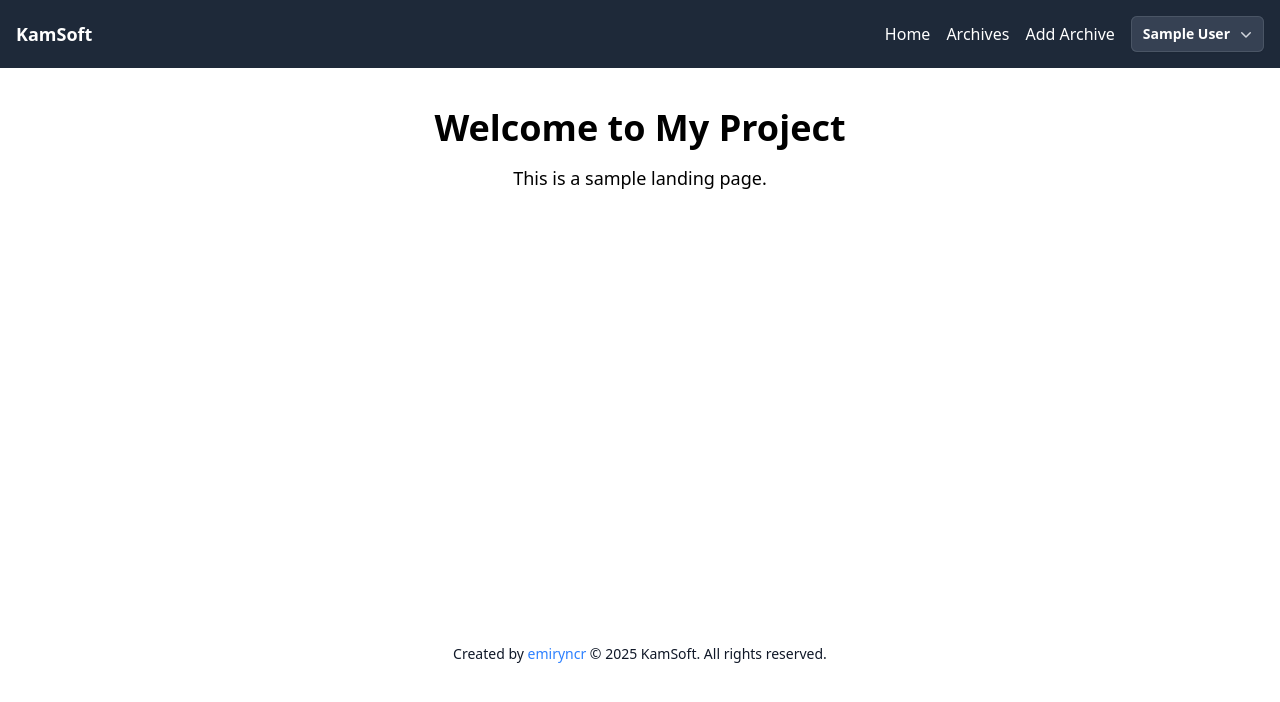
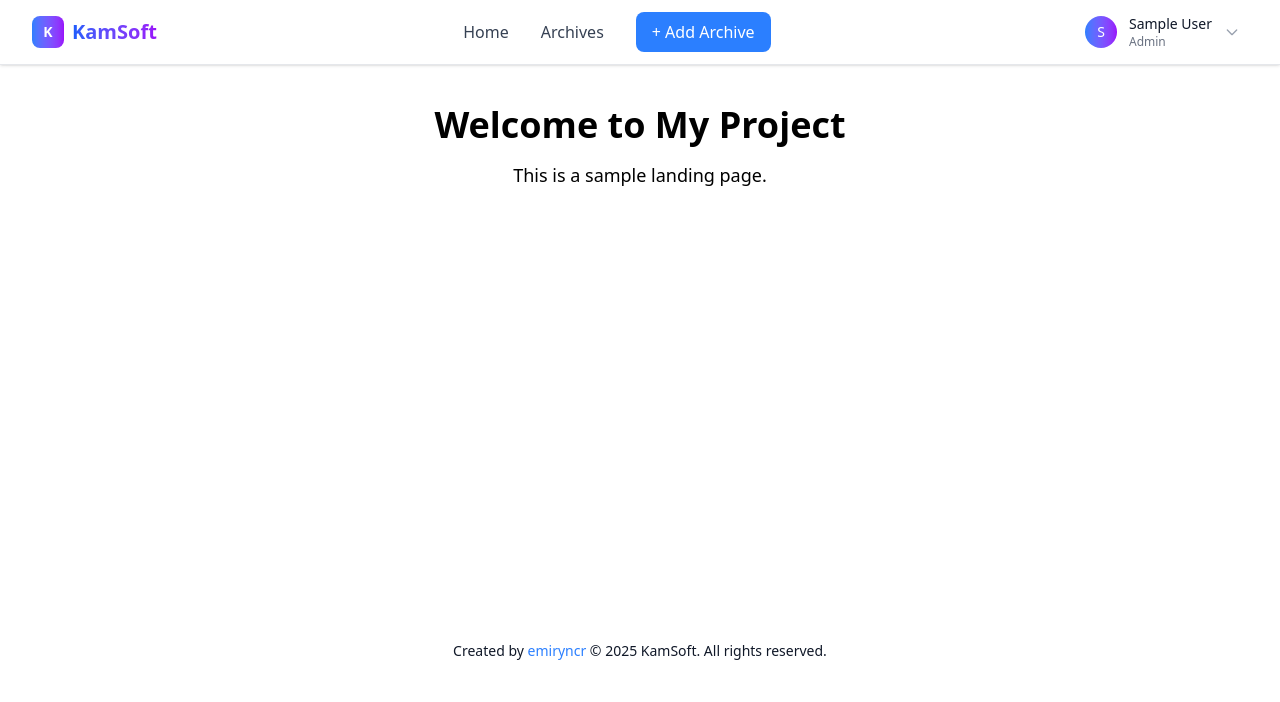
Before and after one commit to emiryncr/kamsoft-archive-system, a React (Vite) app in the folder frontend/: page / in a window 1280 px wide. Shown: the top 702 px of the page. Built offline with nearby package versions, Linux system fonts and the light colour scheme; sample sign-in values are in the browser's storage.

Commit message:
Navbar UI update

```diff
--- a/frontend/src/components/layout/Navbar.jsx
+++ b/frontend/src/components/layout/Navbar.jsx
@@ -10,62 +10,237 @@ const Navbar = () => {
   const handleLogout = () => {
     logout();
     setDropdownOpen(false);
-  }
+  };
 
   const canAddItems = user && (user.role === 'archiver' || user.role === 'admin');
 
   return (
-    <nav className="bg-gray-800 text-white p-4 flex items-center justify-between">
-      <Link to="/" className="text-lg font-bold">KamSoft</Link>
+    <nav className="bg-white/95 backdrop-blur-sm border-b border-gray-200 shadow-sm sticky top-0 z-50">
+      <div className="max-w-7xl mx-auto px-4 sm:px-6 lg:px-8">
+        <div className="flex items-center justify-between h-16">
+          <Link to="/" className="flex items-center space-x-2">
+            <div className="w-8 h-8 bg-gradient-to-r from-blue-500 to-purple-600 rounded-lg flex items-center justify-center">
+              <span className="text-white font-bold text-sm">K</span>
+            </div>
+            <span className="text-xl font-bold bg-gradient-to-r from-blue-600 to-purple-600 bg-clip-text text-transparent">
+              KamSoft
+            </span>
+          </Link>
 
-      <button
-        className="md:hidden block"
-        onClick={() => setMenuOpen(!menuOpen)}
-        aria-label="Toggle menu"
+          <div className="hidden md:flex items-center space-x-8">
+            <Link to="/" className="text-gray-700 hover:text-blue-600 transition-colors duration-200">
+              Home
+            </Link>
+            <Link to="/archives" className="text-gray-700 hover:text-blue-600 transition-colors duration-200">
+              Archives
+            </Link>
+            {canAddItems && (
+              <Link
+                to="/archives/new"
+                className="bg-blue-500 text-white px-4 py-2 rounded-lg hover:bg-blue-600 transition-colors duration-200 font-medium"
               >
-        <svg className="w-6 h-6" fill="none" stroke="currentColor" viewBox="0 0 24 24">
-          <path strokeLinecap="round" strokeLinejoin="round" strokeWidth={2}
-            d="M4 6h16M4 12h16M4 18h16" />
-        </svg>
-      </button>
+                + Add Archive
+              </Link>
+            )}
+          </div>
 
           <div className="hidden md:flex items-center space-x-4">
-        <Link to="/" className="hover:text-gray-300">Home</Link>
-        <Link to="/archives" className="hover:text-gray-300">Archives</Link>
-        {canAddItems && <Link to="/archives/new" className="hover:text-gray-300">Add Archive</Link>}
-
             {!user ? (
-          <Link to="/login" className=" hover:bg-blue-700 bg-blue-600 rounded-xl px-2 py-1 font-bold">Login</Link>
+              <div className="flex items-center space-x-3">
+                <Link
+                  to="/signup"
+                  className="text-gray-700 hover:text-blue-600 transition-colors duration-200"
+                >
+                  Sign Up
+                </Link>
+                <Link
+                  to="/login"
+                  className="bg-blue-500 text-white px-4 py-2 rounded-lg hover:bg-blue-600 transition-colors duration-200 font-medium"
+                >
+                  Login
+                </Link>
+              </div>
             ) : (
               <div className="relative">
                 <button
                   onClick={() => setDropdownOpen(!dropdownOpen)}
-              className="inline-flex w-full justify-center gap-x-1.5 rounded-md bg-gray-700 px-3 py-2 text-sm font-semibold text-white shadow-xs ring-1 ring-gray-600 ring-inset hover:bg-gray-600"
+                  className="flex items-center space-x-3 p-2 rounded-lg hover:bg-gray-100 transition-colors duration-200"
                 >
-              {user.name || user.username || 'User'}
-              <svg viewBox="0 0 20 20" fill="currentColor" className="-mr-1 size-5 text-gray-300">
-                <path d="M5.22 8.22a.75.75 0 0 1 1.06 0L10 11.94l3.72-3.72a.75.75 0 1 1 1.06 1.06l-4.25 4.25a.75.75 0 0 1-1.06 0L5.22 9.28a.75.75 0 0 1 0-1.06Z" clipRule="evenodd" fillRule="evenodd" />
+                  <div className="w-8 h-8 bg-gradient-to-r from-blue-500 to-purple-600 rounded-full flex items-center justify-center">
+                    <span className="text-white font-medium text-sm">
+                      {(user.name || user.username)?.charAt(0).toUpperCase()}
+                    </span>
+                  </div>
+                  <div className="text-left">
+                    <div className="text-sm font-medium text-gray-900">
+                      {user.name || user.username}
+                    </div>
+                    <div className="text-xs text-gray-500 capitalize">{user.role}</div>
+                  </div>
+                  <svg className="w-4 h-4 text-gray-400" fill="none" stroke="currentColor" viewBox="0 0 24 24">
+                    <path strokeLinecap="round" strokeLinejoin="round" strokeWidth={2} d="M19 9l-7 7-7-7" />
                   </svg>
                 </button>
 
                 {dropdownOpen && (
-              <div className="absolute right-0 mt-2 w-56 origin-top-right rounded-md bg-white shadow-lg ring-1 ring-black/5 z-50">
-                <div className="py-1">
-                  <div className="block px-4 py-2 text-sm text-gray-500 border-b">
-                    Role: {user.role}
+                  <div className="absolute right-0 mt-2 w-64 bg-white rounded-xl shadow-lg border border-gray-200 py-2 z-50">
+                    <div className="px-4 py-3 border-b border-gray-100">
+                      <div className="text-sm font-medium text-gray-900">{user.name || user.username}</div>
+                      <div className="text-sm text-gray-500">{user.email}</div>
+                      <div className="text-xs text-blue-600 capitalize font-medium mt-1">{user.role}</div>
                     </div>
+
+                    <div className="py-2">
                       <Link
                         to="/profile"
                         onClick={() => setDropdownOpen(false)}
-                    className="block px-4 py-2 text-sm text-gray-700 hover:bg-gray-100 hover:text-gray-900"
+                        className="flex items-center px-4 py-2 text-sm text-gray-700 hover:bg-gray-50"
                       >
+                        <svg className="w-4 h-4 mr-3 text-gray-400" fill="none" stroke="currentColor" viewBox="0 0 24 24">
+                          <path strokeLinecap="round" strokeLinejoin="round" strokeWidth={2} d="M16 7a4 4 0 11-8 0 4 4 0 018 0zM12 14a7 7 0 00-7 7h14a7 7 0 00-7-7z" />
+                        </svg>
                         Profile Settings
+                      </Link>
+
+                      {canAddItems && (
+                        <Link
+                          to="/dashboard"
+                          onClick={() => setDropdownOpen(false)}
+                          className="flex items-center px-4 py-2 text-sm text-gray-700 hover:bg-gray-50"
+                        >
+                          <svg className="w-4 h-4 mr-3 text-gray-400" fill="none" stroke="currentColor" viewBox="0 0 24 24">
+                            <path strokeLinecap="round" strokeLinejoin="round" strokeWidth={2} d="M9 19v-6a2 2 0 00-2-2H5a2 2 0 00-2 2v6a2 2 0 002 2h2a2 2 0 002-2zm0 0V9a2 2 0 012-2h2a2 2 0 012 2v10m-6 0a2 2 0 002 2h2a2 2 0 002-2m0 0V5a2 2 0 012-2h2a2 2 0 012 2v14a2 2 0 01-2 2h-2a2 2 0 01-2-2z" />
+                          </svg>
+                          Dashboard
+                        </Link>
+                      )}
+
+                      {user.role === 'admin' && (
+                        <>
+                          <Link
+                            to="/user-management"
+                            onClick={() => setDropdownOpen(false)}
+                            className="flex items-center px-4 py-2 text-sm text-gray-700 hover:bg-gray-50"
+                          >
+                            <svg className="w-4 h-4 mr-3 text-gray-400" fill="none" stroke="currentColor" viewBox="0 0 24 24">
+                              <path strokeLinecap="round" strokeLinejoin="round" strokeWidth={2} d="M12 4.354a4 4 0 110 5.292M15 21H3v-1a6 6 0 0112 0v1zm0 0h6v-1a6 6 0 00-9-5.197m13.5-9a2.5 2.5 0 11-5 0 2.5 2.5 0 015 0z" />
+                            </svg>
+                            User Management
+                          </Link>
+                          <Link
+                            to="/archive-management"
+                            onClick={() => setDropdownOpen(false)}
+                            className="flex items-center px-4 py-2 text-sm text-gray-700 hover:bg-gray-50"
+                          >
+                            <svg className="w-4 h-4 mr-3 text-gray-400" fill="none" stroke="currentColor" viewBox="0 0 24 24">
+                              <path strokeLinecap="round" strokeLinejoin="round" strokeWidth={2} d="M19 11H5m14 0a2 2 0 012 2v6a2 2 0 01-2 2H5a2 2 0 01-2-2v-6a2 2 0 012-2m14 0V9a2 2 0 00-2-2M5 11V9a2 2 0 012-2m0 0V5a2 2 0 012-2h6a2 2 0 012 2v2M7 7h10" />
+                            </svg>
+                            Archive Management
+                          </Link>
+                        </>
+                      )}
+                    </div>
+
+                    <div className="border-t border-gray-100 pt-2">
+                      <button
+                        onClick={handleLogout}
+                        className="flex items-center w-full px-4 py-2 text-sm text-red-600 hover:bg-red-50"
+                      >
+                        <svg className="w-4 h-4 mr-3" fill="none" stroke="currentColor" viewBox="0 0 24 24">
+                          <path strokeLinecap="round" strokeLinejoin="round" strokeWidth={2} d="M17 16l4-4m0 0l-4-4m4 4H7m6 4v1a3 3 0 01-3 3H6a3 3 0 01-3-3V7a3 3 0 013-3h4a3 3 0 013 3v1" />
+                        </svg>
+                        Sign Out
+                      </button>
+                    </div>
+                  </div>
+                )}
+              </div>
+            )}
+          </div>
+
+          <button
+            className="md:hidden p-2 rounded-lg hover:bg-gray-100 transition-colors duration-200"
+            onClick={() => setMenuOpen(!menuOpen)}
+          >
+            <svg className="w-6 h-6 text-gray-600" fill="none" stroke="currentColor" viewBox="0 0 24 24">
+              <path strokeLinecap="round" strokeLinejoin="round" strokeWidth={2}
+                d={menuOpen ? "M6 18L18 6M6 6l12 12" : "M4 6h16M4 12h16M4 18h16"} />
+            </svg>
+          </button>
+        </div>
+
+        {menuOpen && (
+          <div className="md:hidden border-t border-gray-200 py-4">
+            <div className="flex flex-col space-y-3">
+              <Link
+                to="/"
+                onClick={() => setMenuOpen(false)}
+                className="text-gray-700 hover:text-blue-600 transition-colors duration-200 py-2"
+              >
+                Home
+              </Link>
+              <Link
+                to="/archives"
+                onClick={() => setMenuOpen(false)}
+                className="text-gray-700 hover:text-blue-600 transition-colors duration-200 py-2"
+              >
+                Archives
+              </Link>
+              {canAddItems && (
+                <Link
+                  to="/archives/new"
+                  onClick={() => setMenuOpen(false)}
+                  className="text-blue-600 font-medium py-2"
+                >
+                  + Add Archive
+                </Link>
+              )}
+
+              {!user ? (
+                <>
+                  <Link
+                    to="/signup"
+                    onClick={() => setMenuOpen(false)}
+                    className="text-gray-700 hover:text-blue-600 transition-colors duration-200 py-2"
+                  >
+                    Sign Up
+                  </Link>
+                  <Link
+                    to="/login"
+                    onClick={() => setMenuOpen(false)}
+                    className="bg-blue-500 text-white px-4 py-2 rounded-lg text-center font-medium"
+                  >
+                    Login
+                  </Link>
+                </>
+              ) : (
+                <>
+                  <div className="border-t border-gray-200 pt-3">
+                    <div className="flex items-center space-x-3 py-2">
+                      <div className="w-8 h-8 bg-gradient-to-r from-blue-500 to-purple-600 rounded-full flex items-center justify-center">
+                        <span className="text-white font-medium text-sm">
+                          {(user.name || user.username)?.charAt(0).toUpperCase()}
+                        </span>
+                      </div>
+                      <div>
+                        <div className="text-sm font-medium text-gray-900">{user.name || user.username}</div>
+                        <div className="text-xs text-gray-500 capitalize">{user.role}</div>
+                      </div>
+                    </div>
+                  </div>
+
+                  <Link
+                    to="/profile"
+                    onClick={() => setMenuOpen(false)}
+                    className="text-gray-700 hover:text-blue-600 transition-colors duration-200 py-2"
+                  >
+                    Profile
                   </Link>
                   {canAddItems && (
                     <Link
                       to="/dashboard"
-                      onClick={() => setDropdownOpen(false)}
-                      className="block px-4 py-2 text-sm text-gray-700 hover:bg-gray-100 hover:text-gray-900"
+                      onClick={() => setMenuOpen(false)}
+                      className="text-gray-700 hover:text-blue-600 transition-colors duration-200 py-2"
                     >
                       Dashboard
                     </Link>
@@ -74,53 +249,31 @@ const Navbar = () => {
                     <>
                       <Link
                         to="/user-management"
-                          onClick={() => setDropdownOpen(false)}
-                          className="block px-4 py-2 text-sm text-gray-700 hover:bg-gray-100 hover:text-gray-900"
+                        onClick={() => setMenuOpen(false)}
+                        className="text-gray-700 hover:text-blue-600 transition-colors duration-200 py-2"
                       >
                         User Management
                       </Link>
                       <Link
                         to="/archive-management"
-                        onClick={() => setDropdownOpen(false)}
-                        className="block px-4 py-2 text-sm text-gray-700 hover:bg-gray-100 hover:text-gray-900"
+                        onClick={() => setMenuOpen(false)}
+                        className="text-gray-700 hover:text-blue-600 transition-colors duration-200 py-2"
                       >
                         Archive Management
                       </Link>
                     </>
                   )}
                   <button
-                    onClick={handleLogout}
-                    className="block w-full text-left px-4 py-2 text-sm text-red-700 hover:bg-gray-100 hover:text-red-500 font-medium"
+                    onClick={() => { handleLogout(); setMenuOpen(false); }}
+                    className="text-left text-red-600 hover:text-red-700 transition-colors duration-200 py-2"
                   >
-                    Sign out
-                  </button>
-                </div>
-              </div>
-            )}
-          </div>
-        )}
-      </div>
-
-      <div className={`md:hidden ${menuOpen ? 'block' : 'hidden'} absolute top-16 left-0 w-full bg-gray-800 p-4 z-10`}>
-        <div className="flex flex-col space-y-2">
-          <Link to="/" onClick={() => setMenuOpen(false)} className="hover:text-gray-300">Home</Link>
-          <Link to="/archives" onClick={() => setMenuOpen(false)} className="hover:text-gray-300">Archives</Link>
-          {canAddItems && <Link to="/archives/new" onClick={() => setMenuOpen(false)} className="hover:text-gray-300">Add Archive</Link>}
-          {!user ? (
-            <Link to="/login" onClick={() => setMenuOpen(false)} className="hover:text-gray-300 bg-blue-400">Login</Link>
-          ) : (
-            <>
-              <div className="text-sm text-gray-300 border-b border-gray-600 pb-2">
-                {user.name || user.username} ({user.role})
-              </div>
-              <Link to="/profile" onClick={() => setMenuOpen(false)} className="hover:text-gray-300">Profile</Link>
-              {canAddItems && <Link to="/dashboard" onClick={() => setMenuOpen(false)} className="hover:text-gray-300">Dashboard</Link>}
-              <button onClick={() => { handleLogout(); setMenuOpen(false); }} className="text-left hover:text-gray-300">
-                Sign out
+                    Sign Out
                   </button>
                 </>
               )}
             </div>
+          </div>
+        )}
       </div>
     </nav>
   );
```
Lines whose indentation alone changed are shown as unchanged.
